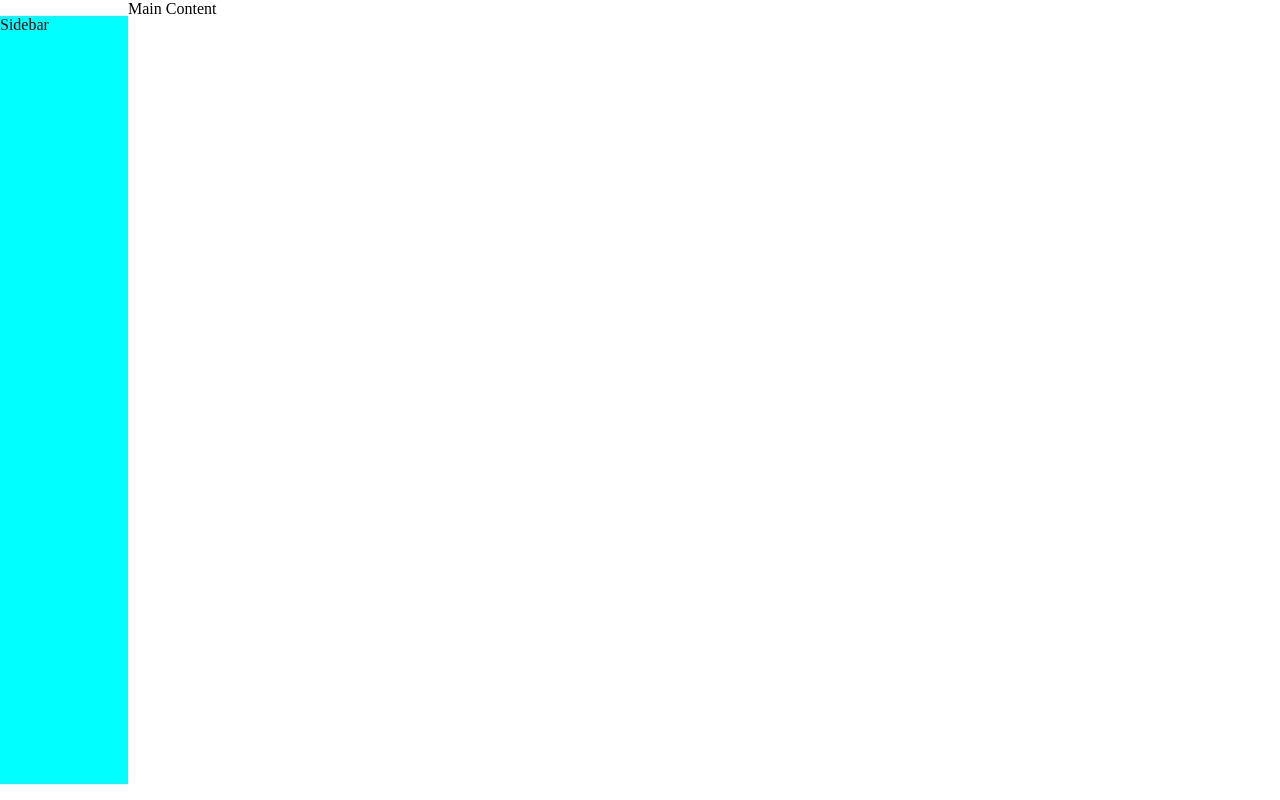
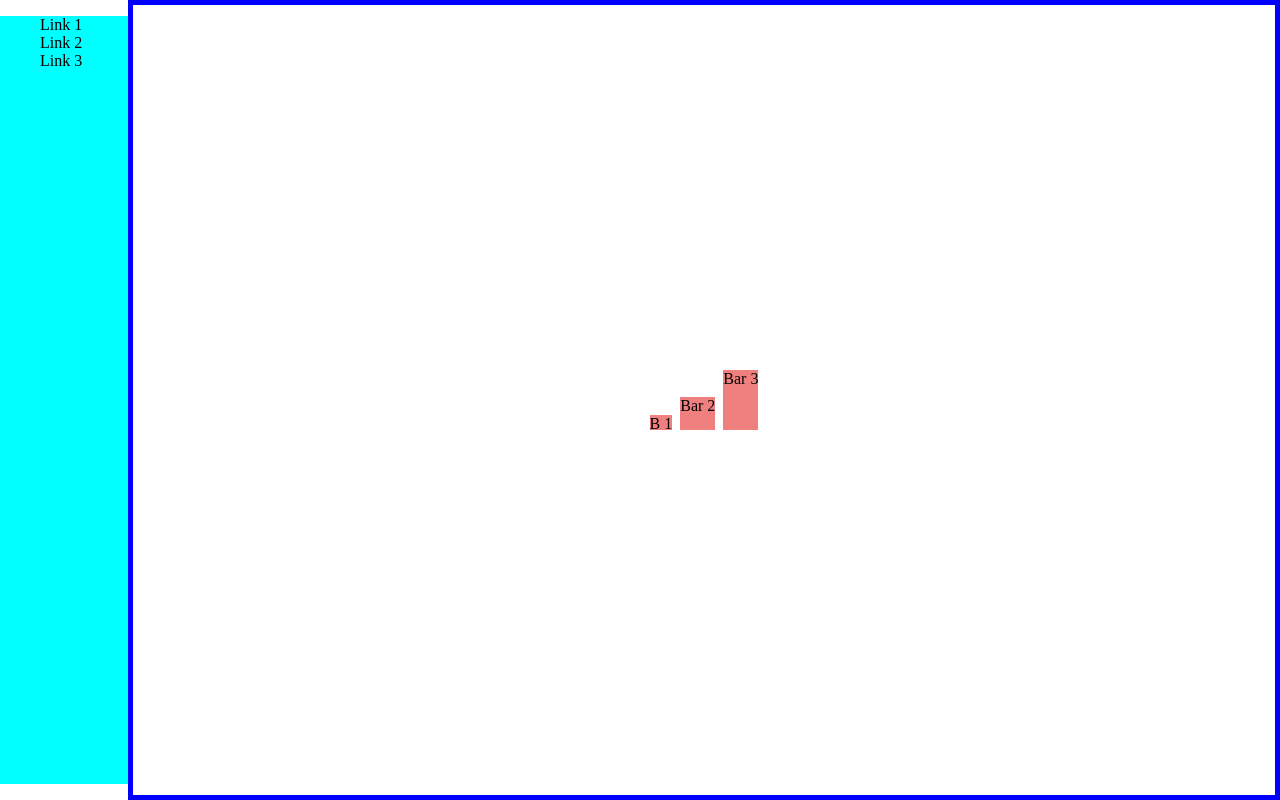
Before and after one commit to gpedr012/algorithm-visualizer, a React (Create React App) app: page / in a window 1280 px wide. Built offline with nearby package versions, Linux system fonts and the light colour scheme.

Commit message:
Added rough representation for how graph will look.

```diff
--- a/src/components/UI/MainContent/MainContent.js
+++ b/src/components/UI/MainContent/MainContent.js
@@ -1,9 +1,12 @@
 import React from "react";
 import classes from "./MainContent.module.css"
+import Visualization from "./Visualization/Visualization";
 
 const MainContent = () => {
     return (
-        <div>Main Content</div>
+        <div className={classes['main-content']}>
+            <Visualization/>
+        </div>
     )
 }
 
--- a/src/components/UI/MainContent/MainContent.module.css
+++ b/src/components/UI/MainContent/MainContent.module.css
@@ -0,0 +1,7 @@
+.main-content {
+    flex-grow: 1;
+    display: flex;
+    align-items: center;
+    justify-content: center;
+    border: 5px solid blue;
+}
--- /dev/null
+++ b/src/components/UI/MainContent/Visualization/Bar/Bar.js
@@ -0,0 +1,12 @@
+import React from "react";
+import classes from "./Bar.module.css"
+
+const Bar = (props) => {
+    return (
+        <div className={classes.bar} style={{height: props.height*3+"px"}}>
+            {props.barName}
+        </div>
+    )
+}
+
+export default Bar;
--- /dev/null
+++ b/src/components/UI/MainContent/Visualization/Bar/Bar.module.css
@@ -0,0 +1,5 @@
+.bar {
+    background-color: lightcoral;
+    margin: 0 4px 0 4px;
+
+}
--- /dev/null
+++ b/src/components/UI/MainContent/Visualization/Visualization.js
@@ -0,0 +1,17 @@
+import React from "react";
+import classes from "./Visualization.module.css"
+import Bar from "./Bar/Bar";
+
+const Visualization = () => {
+    return (
+        <div className={classes.visualization}>
+            <Bar barName={"B 1"} height={"5"}/>
+            <Bar barName={"Bar 2"} height={"11"}/>
+            <Bar barName={"Bar 3"} height={"20"}/>
+
+        </div>
+
+    )
+}
+
+export default Visualization;
--- /dev/null
+++ b/src/components/UI/MainContent/Visualization/Visualization.module.css
@@ -0,0 +1,4 @@
+.visualization {
+    display: flex;
+    align-items: flex-end;
+}
--- a/src/components/UI/Sidebar/Sidebar.js
+++ b/src/components/UI/Sidebar/Sidebar.js
@@ -3,7 +3,15 @@ import classes from "./Sidebar.module.css";
 
 const Sidebar = () => {
     return (
-        <div className={classes.sidebar}>Sidebar</div>
+        <div className={classes.sidebar}>
+            <nav>
+                <ul>
+                    <li>Link 1</li>
+                    <li>Link 2</li>
+                    <li>Link 3</li>
+                </ul>
+            </nav>
+        </div>
     );
 }
 
--- a/src/components/UI/Sidebar/Sidebar.module.css
+++ b/src/components/UI/Sidebar/Sidebar.module.css
@@ -4,5 +4,8 @@
     margin-bottom: 2vh;
     background-color: cyan;
     flex-basis: 10%;
+}
 
+.sidebar ul {
+    list-style-type: none;
 }
```
